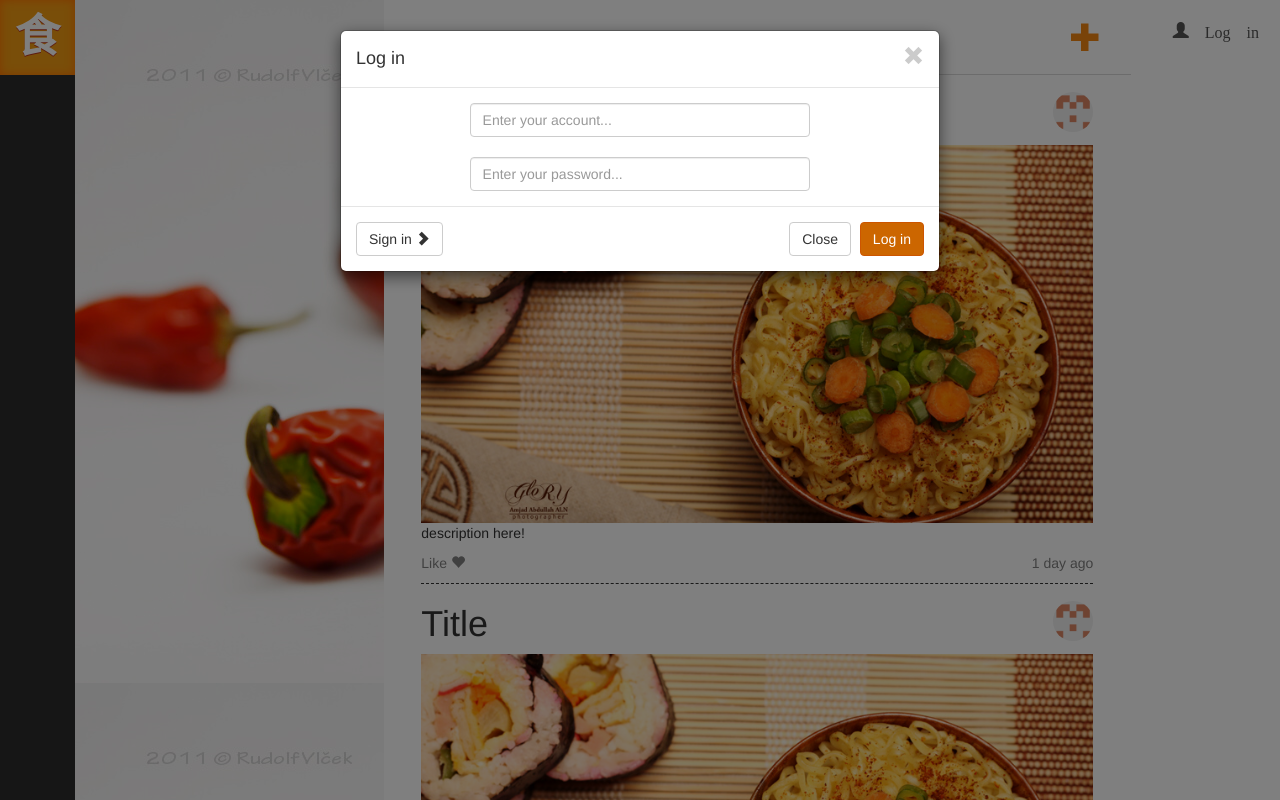
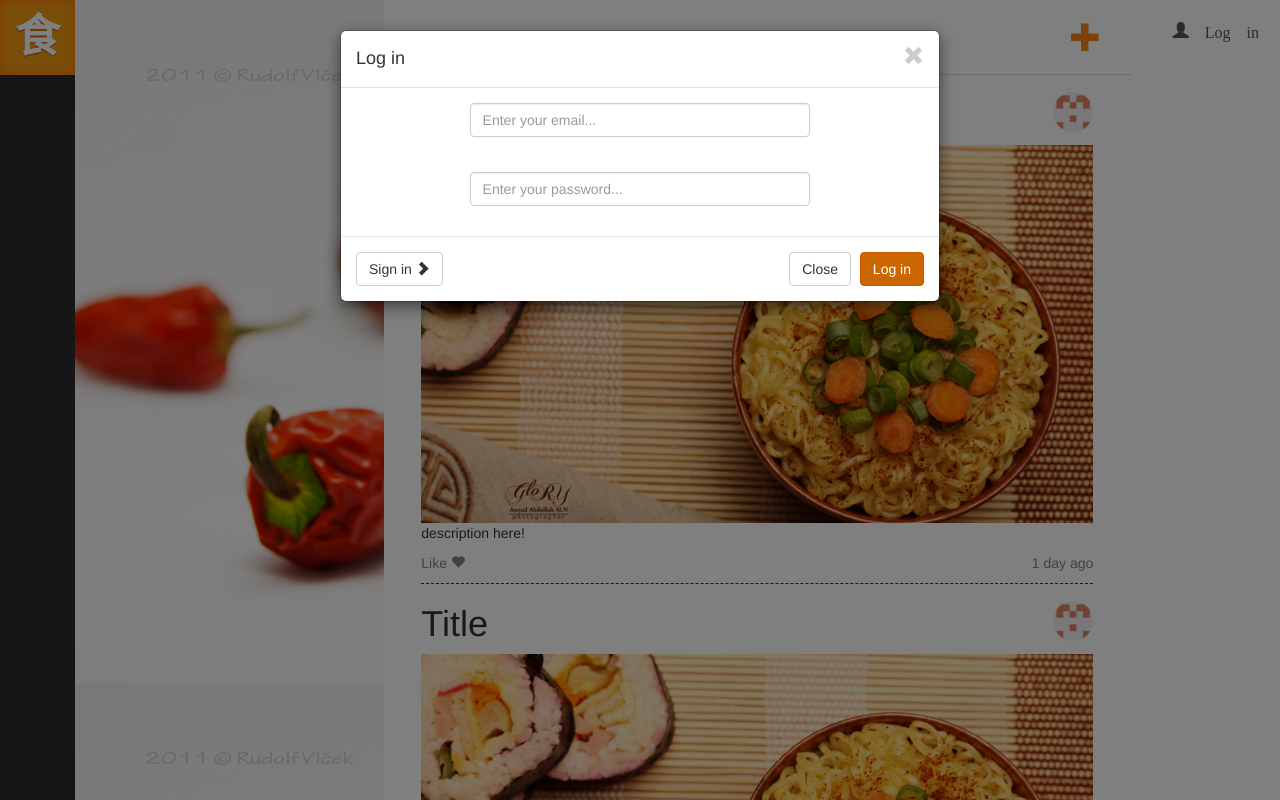
Before and after one commit to dediscount/gourylls, a PHP site: the page made by app/views/found/index.php in a window 1280 px wide, after a click on "Log in". Run offline with PHP 8.4, Linux system fonts and the light colour scheme; the template is opened without the code that fills it, so the values that code supplies are empty; some libraries are stand-ins or nearby versions.

Commit message:
Please read the details
functions for input field feedback:
1.clearSign(event)
2.showSuccess(event)
3.showWarning(event)
4.showError(event)

```diff
--- a/app/views/found/login.php
+++ b/app/views/found/login.php
@@ -10,11 +10,15 @@
 				<form class="" onsubmit="" action="/gourylls/login" method="POST" role="form">
 					<div class="modal-body">
 						<div class="input-group-login">
-
-							<input type="text" name="input-account" id="inputInput-Account" class="form-control" placeholder="Enter your account..." required="required"  title="Enter your account">
-
+							<div class="form-group has-feedback">
+							<input type="text" name="input-account" id="inputInput-Account" class="form-control" placeholder="Enter your email..." required="required"  pattern="^([a-zA-Z0-9_-])+@([a-zA-Z0-9_-])+(.[a-zA-Z0-9_-])+" title="Enter your account">
+							<span class="glyphicon form-control-feedback" aria-hidden="true"></span>
+							</div>
 							<br/>
-							<input type="password" name="input-password" id="inputInput-Password" class="form-control" placeholder="Enter your password..." required="required" title="Enter your password...">
+							<div class="form-group has-feedback">
+								<input type="password" name="input-password" id="inputInput-Password" class="form-control" placeholder="Enter your password..." required="required" title="Enter your password...">
+								<span class="glyphicon form-control-feedback" aria-hidden="true"></span>
+							</div>
 						</div>
 					</div>
 					<div class="modal-footer">
@@ -38,14 +42,25 @@
 				<form class="" onsubmit="#" action="" method="POST" role="form">
 					<div class="modal-body">
 						<div class="input-group-signin">
-							<input type="text" name="input-account" id="signin-Account" class="form-control" placeholder="Email..." required="required" pattern="" title="Enter your email...">
+							<div class="form-group has-feedback">
+								<input type="text" name="input-account" id="signin-Account" class="form-control" placeholder="Email..." required="required" pattern="^([a-zA-Z0-9_-])+@([a-zA-Z0-9_-])+((\.[a-zA-Z0-9_-]{2,3}){1,2})$" title="Invalid email address">
+								<span class="glyphicon form-control-feedback" aria-hidden="true"></span>
+							</div>
 							<br/>
-							<input type="text" name="input-account" id="signin-Username" class="form-control" placeholder="Name..." required="required" pattern="" title="Enter your name">
+							<div class="form-group has-feedback">
+								<input type="text" name="input-account" id="signin-Username" class="form-control" placeholder="Name..." required="required" pattern="[0-9a-zA-Z_]+" title="Only 0-9, a-z, A-Z and _ are valid">
+								<span class="glyphicon form-control-feedback" aria-hidden="true"></span>
+							</div>
 							<br/>
-							<input type="password" name="input-password" id="signin-Password" class="form-control" placeholder="Password..." required="required" title="Enter your password...">
+							<div class="form-group has-feedback">
+								<input type="password" name="input-password" id="signin-Password" class="form-control" placeholder="Password..." required="required" pattern=".{6-20}" title="6 to 20 characters are allowed">
+								<span class="glyphicon form-control-feedback" aria-hidden="true"></span>
+							</div>
 							<br/>
-							<input type="password" name="input-password" id="signin-Password-confirm" class="form-control" placeholder="Password again..." required="required" title="Enter your password...">
-
+							<div class="form-group has-feedback">
+								<input type="password" name="input-password" id="signin-Password-confirm" class="form-control" placeholder="Password again..." required="required" pattern=".{6-20}" title="6 to 20 characters are allowed">
+								<span class="glyphicon form-control-feedback" aria-hidden="true"></span>
+							</div>
 						</div>
 					</div>
 					<div class="modal-footer">
--- a/app/views/found/rightsidebar.php
+++ b/app/views/found/rightsidebar.php
@@ -6,7 +6,16 @@
 	</a>
 
 	<!--display when logined-->
-	<a class="logined">
+	<a class="logined dropdown-toggle" data-toggle="dropdown">
 		<img src="../user/userid/userid_icon.png" class="img-circle navbar-user-icon" title="Go to my page">
+		<span class="caret"></span>
 	</a>
+	<ul class="dropdown-menu" role="menu">
+		<li>
+			<a href="#">My Page</a>
+		</li>
+		<li>
+			<a href="#">Log out</a>
+		</li>
+	</ul>
 </div>
```
Also changed, not shown: app/views/user/main.php (+10 -2 lines), public/js/custom.js (+56 -5 lines).
